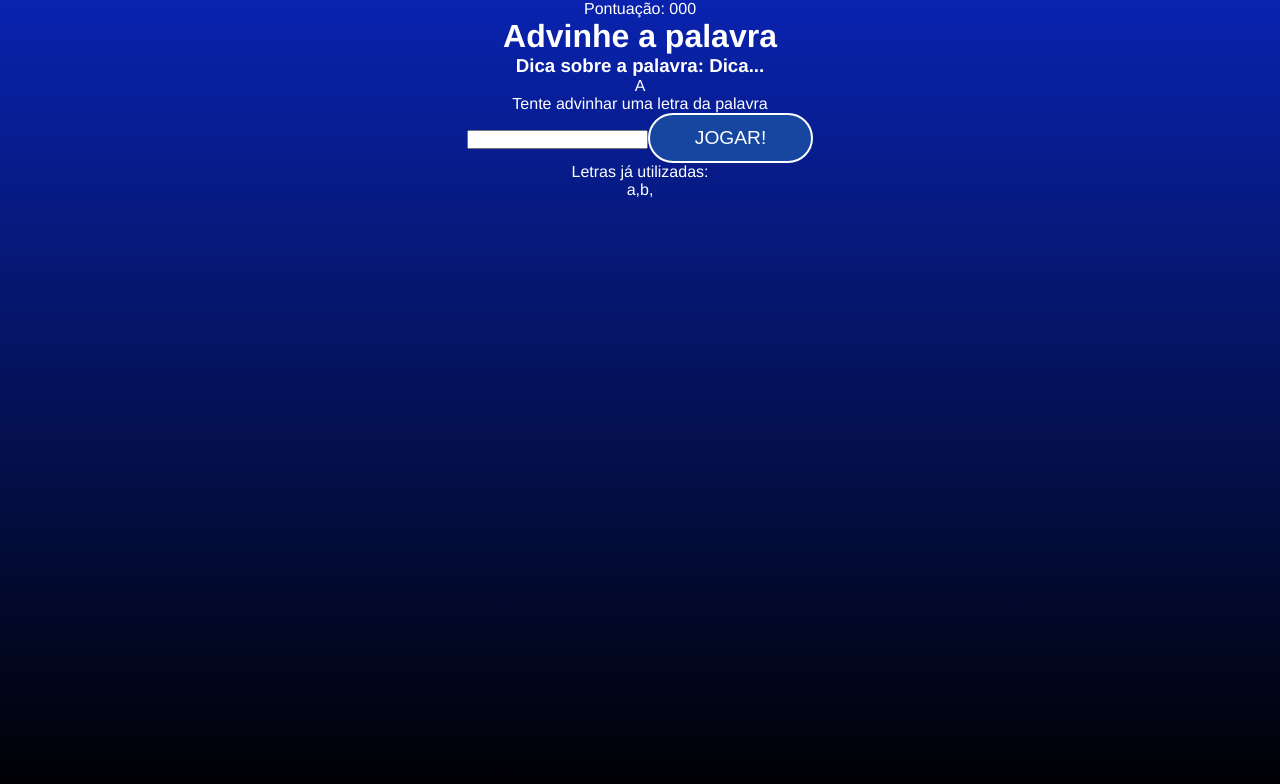
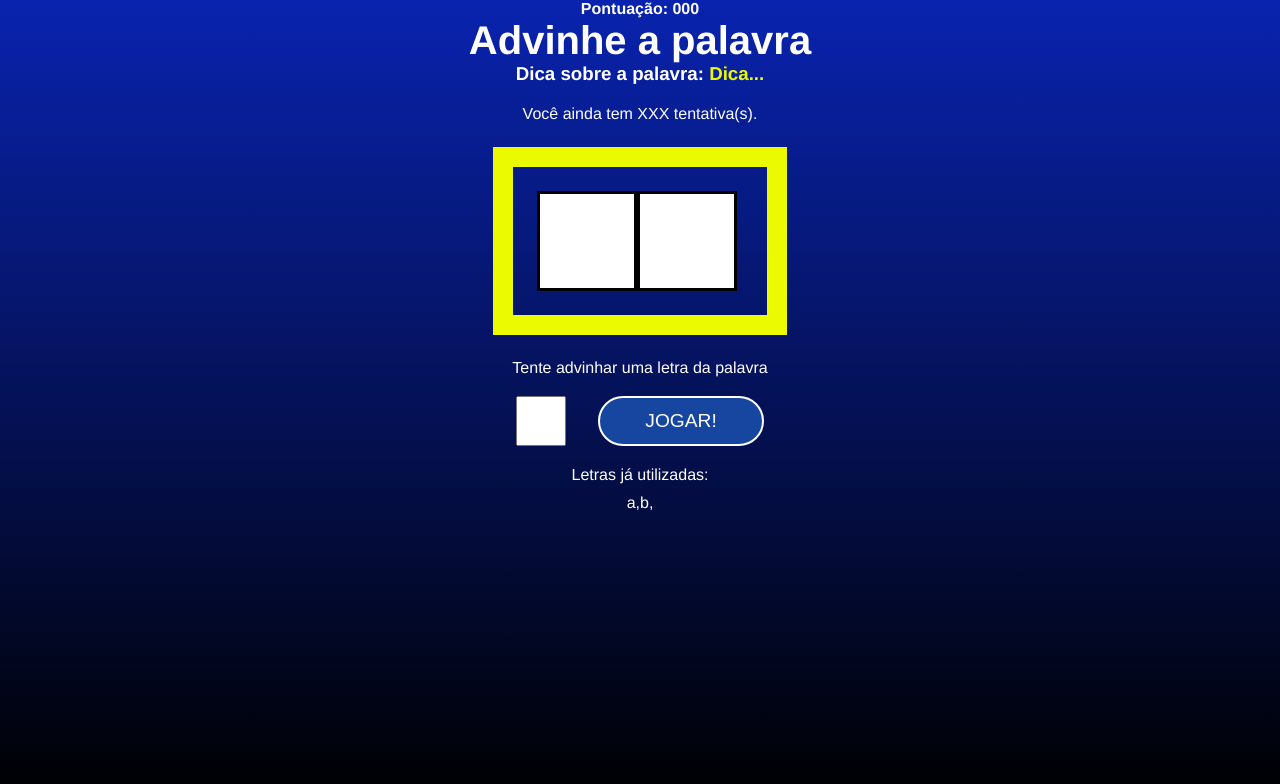
Before and after one commit to Vinicius-b-oliveira/Secret-Word, a React (Vite) app: page / in a window 1280 px wide. Both pictures are taken after a click on the button "COMEÇAR JOGO". Shown: the top 784 px of the page. Built offline with nearby package versions, Linux system fonts and the light colour scheme.

Commit message:
Estilos para a página do jogo

```diff
--- a/src/components/Game/Game.css
+++ b/src/components/Game/Game.css
@@ -0,0 +1,56 @@
+.game h1 {
+    font-size: 2.5em;
+}
+
+.points span {
+    font-weight: bold;
+}
+
+.tip span {
+    color: #ecfa00;
+}
+
+.attemptsWarn {
+    margin-top: 20px;
+}
+
+.wordContainer {
+    margin: 1.5em;
+    padding: 1.5em;
+    border: 20px solid #ecfa00;
+    display: flex;
+}
+
+.letter,
+.blankSquare {
+    font-size: 70px line-h;
+    line-height: 1.5;
+    border: 3px solid #000;
+    height: 100px;
+    width: 100px;
+    text-transform: uppercase;
+    background-color: #fff;
+    font-weight: bold;
+}
+
+.letterContainer p {
+    margin-bottom: 1.2em;
+}
+
+.letterContainer form {
+    display: flex;
+    align-items: center;
+    justify-content: center;
+}
+
+.letterContainer input {
+    height: 50px;
+    width: 50px;
+    font-size: 2em;
+    text-align: center;
+    margin-right: 1em;
+}
+
+.wrongLettersContainer p {
+    margin: 20px 0 10px;
+}
--- a/src/components/Game/index.jsx
+++ b/src/components/Game/index.jsx
@@ -11,6 +11,8 @@
             <h3 className="tip">
                 Dica sobre a palavra: <span>Dica...</span>
             </h3>
+
+            <p className="attemptsWarn">Você ainda tem XXX tentativa(s).</p>
 
             <div className="wordContainer">
                 <span className="letter">A</span>
```
